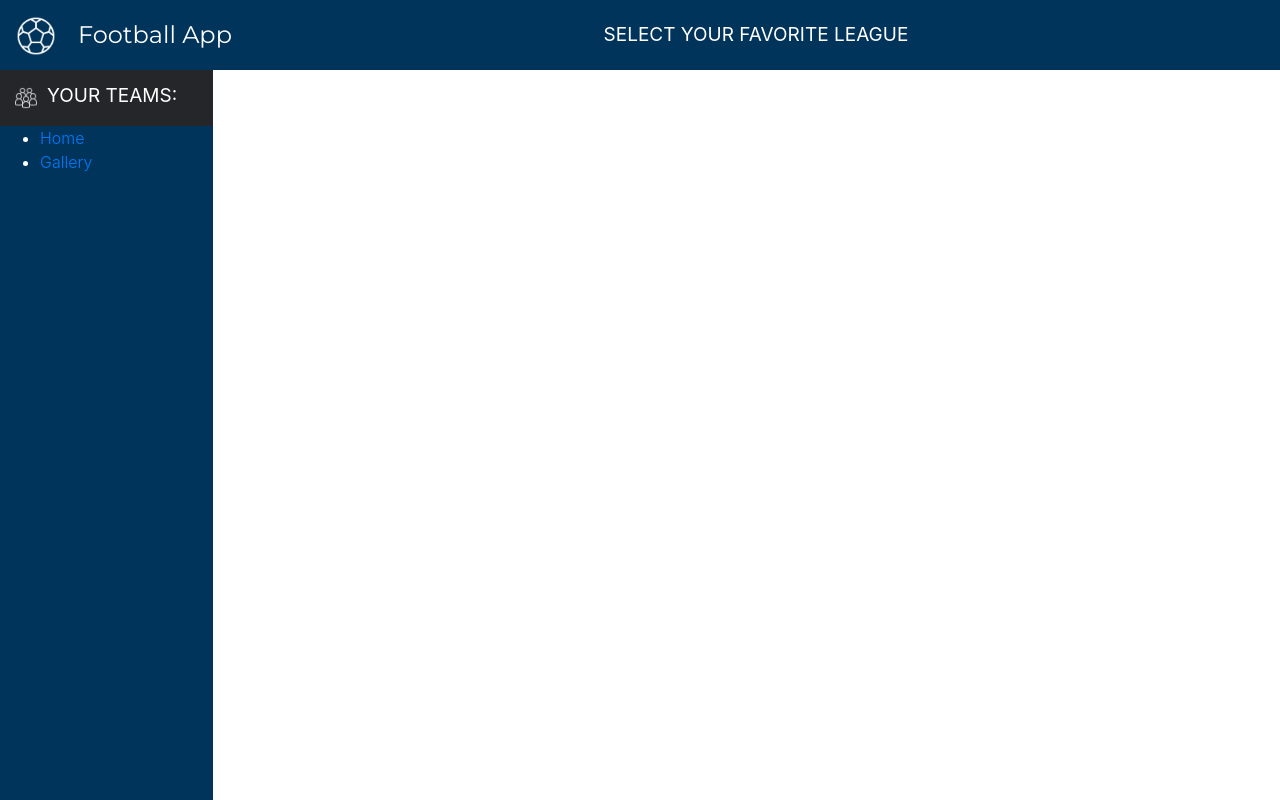
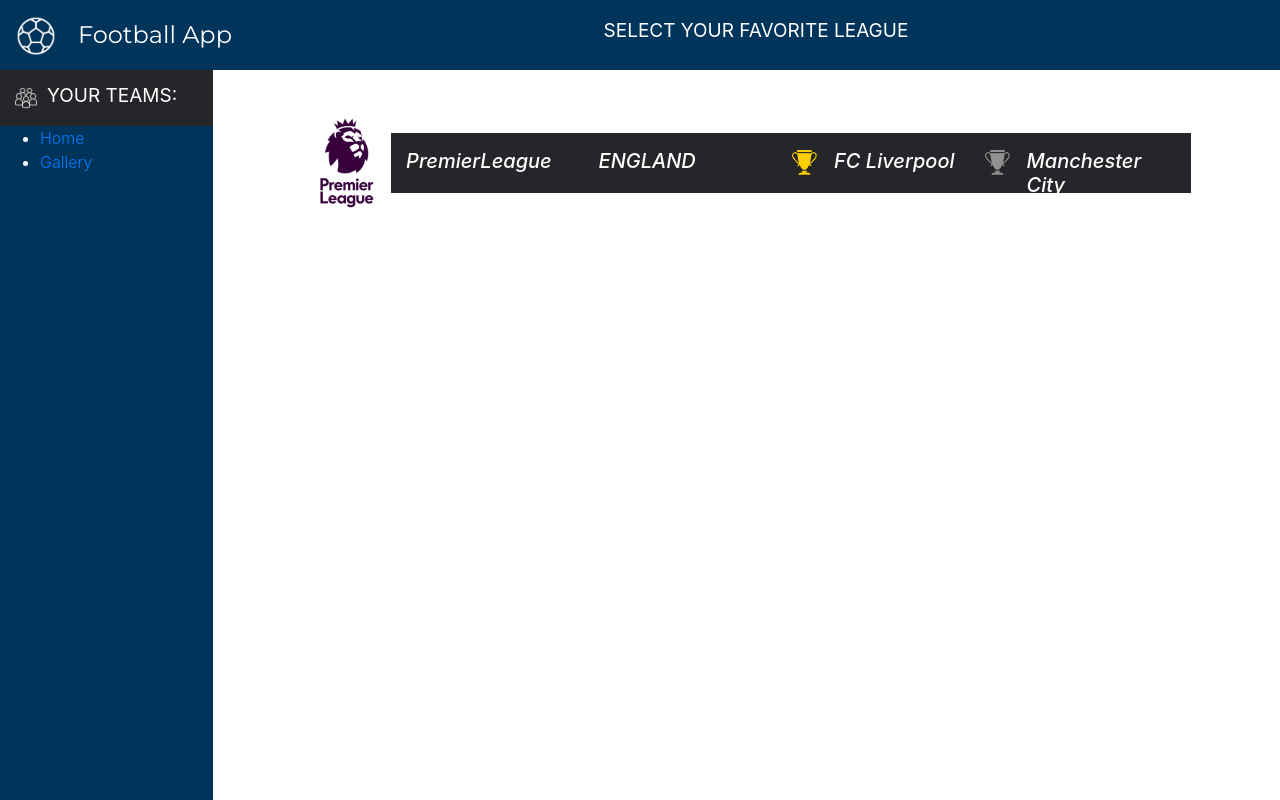
Before and after one commit to Shiket/Football, a React (Create React App) app: page / in a window 1280 px wide. Built offline with nearby package versions, Linux system fonts and the light colour scheme.

Commit message:
add list of leagues

```diff
--- a/src/Components/Header.js
+++ b/src/Components/Header.js
@@ -5,12 +5,10 @@
 class Header extends Component {
     render() {
         return (
-            <header>
-                <div className="logo pl-3 pt-3">
+            <header className="d-flex pl-3 pt-3">
                     <img className="logo-img" src={logo} width="40" height="40" alt="ball"></img>
                     <h4 className="logo-name">Football App</h4>
-                </div>
-                    <h1 className="caption mt-4 text-center mx-auto">SELECT YOUR FAVORITE LEAGUE</h1>
+                    <h1 className="caption mt-1 text-center mx-auto">SELECT YOUR FAVORITE LEAGUE</h1>
             </header>
         );
     }
--- a/src/Components/Home.js
+++ b/src/Components/Home.js
@@ -1,5 +1,7 @@
 import React, { Component } from 'react';
 import './components.css';
+import Gtrophy from './img/g-tro.png'
+import Strophy from './img/s-tro.png'
 import SerieA from './img/serieA.png'
 import LaLiga from './img/laLiga.png'
 import PremierLeague from './img/premierLeague.png'
@@ -11,8 +13,30 @@
     render() {
         return (
             <div>
-                <div className="row">
-                    <h1>Home</h1>
+                <div className="row mt-5 d-flex align-items-center">
+                    <div className="offset-1"></div>
+                    <div className="col-1">
+                        <img src={PremierLeague} alt="LeagueLogo" width="90" height="90"></img></div>
+                    <div className="col-9">
+                        <div className="leagueBox">
+                            <div className="row">
+                                <div className="container d-flex pt-3">
+                                    <div className="col-3"><h5>PremierLeague</h5></div>
+                                    <div className="col-3"><h5>ENGLAND</h5></div>
+                                    <div className="firstPlace col-3">
+                                        <img className="mr-3" src={Gtrophy} alt="goldTrophy" width="27" height="27"></img>
+                                        <h5>FC Liverpool</h5>
+                                    </div>
+
+                                    <div className="firstPlace col-3">
+                                        <img className="mr-3" src={Strophy} alt="silverTrophy " width="27" height="27"></img>
+                                        <h5>Manchester City</h5>
+                                    </div>
+                                </div>
+                            </div>
+                        </div>
+                    </div>
+                    <div className="offset-1"></div>
                 </div>
             </div>
 
--- a/src/Components/components.css
+++ b/src/Components/components.css
@@ -2,10 +2,6 @@
     width: 100%;
     height:70px;
     background-color: #01345b;
-    display:flex;
-}
-
-.logo{
     display:flex;
 }
 
@@ -42,3 +38,15 @@
     padding-bottom:10px;
     display:flex;
 }
+
+.leagueBox{
+    background-color: #252629;
+    font-style: italic;
+    width:100%;
+    height:60px;
+}
+
+.firstPlace{
+    justify-content: left;
+    display:flex;
+}
```
Also changed, not shown: src/Components/img/g-tro.png (added), src/Components/img/s-tro.png (added).
